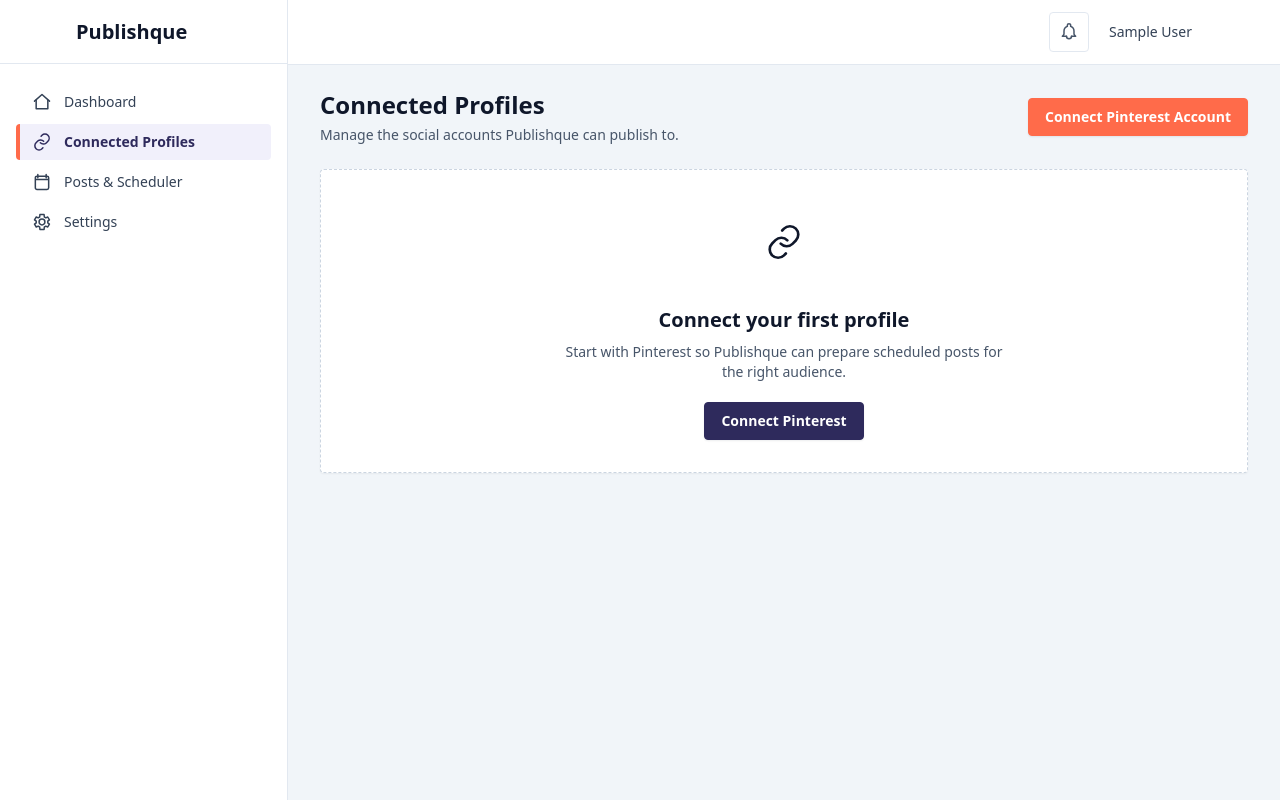
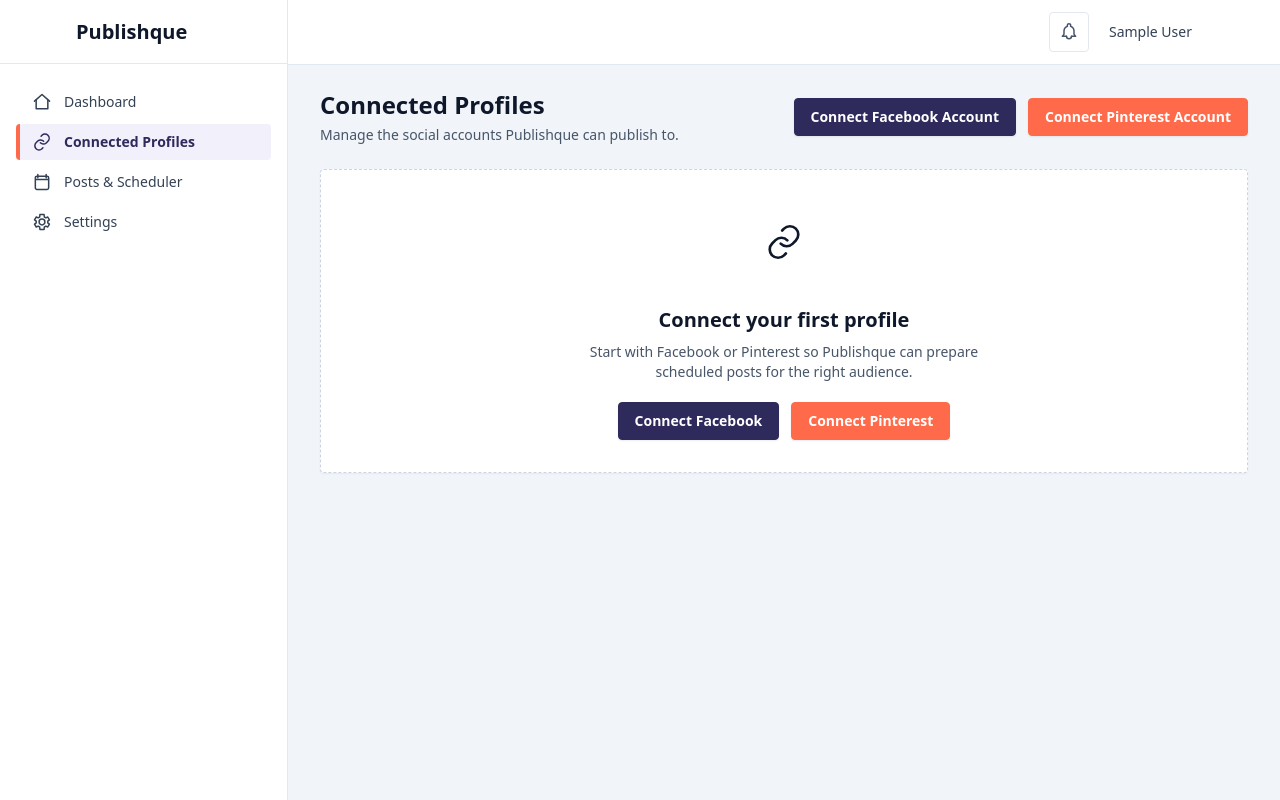
Before and after one commit to manik018/publishque, a Django app: page /profiles/ in a window 1280 px wide. Run offline with Django 5.2, Linux system fonts and the light colour scheme; the visitor is signed in with stand-in values (Sample User, id 1); data that the repository does not hold is empty; parts of the project's set-up code (start-up, migrations or seed data) failed here and were passed over; some libraries are stand-ins or nearby versions.

Commit message:
Add Facebook OAuth page connection support

```diff
--- a/apps/posts/adapters/__init__.py
+++ b/apps/posts/adapters/__init__.py
@@ -1,7 +1,10 @@
+from .facebook import FacebookAdapter
 from .pinterest import PinterestAdapter
 
 
 def get_adapter_for_platform(platform):
+    if platform == "facebook":
+        return FacebookAdapter()
     if platform == "pinterest":
         return PinterestAdapter()
     raise NotImplementedError(f"No publishing adapter is configured for {platform}.")
--- /dev/null
+++ b/apps/profiles/adapters.py
@@ -0,0 +1,9 @@
+from allauth.socialaccount.adapter import DefaultSocialAccountAdapter
+from django.urls import reverse
+
+
+class PublishqueSocialAccountAdapter(DefaultSocialAccountAdapter):
+    def get_connect_redirect_url(self, request, socialaccount):
+        if socialaccount.provider == "facebook":
+            return reverse("profiles:facebook_select_page")
+        return reverse("profiles:connected_profiles")
--- a/apps/profiles/models.py
+++ b/apps/profiles/models.py
@@ -15,13 +15,14 @@
         related_name="connected_profiles",
     )
     platform = models.CharField(max_length=20, choices=Platform.choices)
-    social_account = models.OneToOneField(
+    social_account = models.ForeignKey(
         "socialaccount.SocialAccount",
         on_delete=models.CASCADE,
-        related_name="connected_profile",
+        related_name="connected_profiles",
     )
     display_name = models.CharField(max_length=255)
     platform_account_id = models.CharField(max_length=255)
+    page_access_token = models.CharField(max_length=500, blank=True, null=True)
     is_active = models.BooleanField(default=True)
     connected_at = models.DateTimeField(auto_now_add=True)
 
--- a/apps/profiles/services.py
+++ b/apps/profiles/services.py
@@ -9,6 +9,7 @@
 logger = logging.getLogger("publishque.profiles.services")
 PINTEREST_TOKEN_URL = "https://api.pinterest.com/v5/oauth/token"
 PINTEREST_BOARDS_URL = "https://api.pinterest.com/v5/boards"
+FACEBOOK_PAGES_URL = "https://graph.facebook.com/v19.0/me/accounts"
 
 
 class PinterestTokenError(Exception):
@@ -16,6 +17,10 @@
 
 
 class PinterestBoardFetchError(Exception):
+    pass
+
+
+class FacebookPageFetchError(Exception):
     pass
 
 
@@ -96,3 +101,47 @@
         for item in items
         if item.get("id")
     ]
+
+
+def fetch_facebook_pages(social_account):
+    try:
+        social_token = SocialToken.objects.get(account=social_account)
+    except SocialToken.DoesNotExist as exc:
+        raise FacebookPageFetchError(
+            "Facebook token not found. Reconnect the account."
+        ) from exc
+
+    response = requests.get(
+        FACEBOOK_PAGES_URL,
+        params={
+            "access_token": social_token.token,
+            "fields": "id,name,access_token,picture",
+        },
+        timeout=15,
+    )
+    if not response.ok:
+        logger.warning(
+            "Facebook page fetch failed for social account %s: %s",
+            social_account.pk,
+            response.text,
+        )
+        raise FacebookPageFetchError(
+            "Could not load Facebook Pages. Reconnect the account and try again."
+        )
+
+    pages = []
+    for item in response.json().get("data", []):
+        page_id = item.get("id")
+        access_token = item.get("access_token")
+        if not page_id or not access_token:
+            continue
+        picture = item.get("picture", {}).get("data", {})
+        pages.append(
+            {
+                "id": page_id,
+                "name": item.get("name", "Untitled Page"),
+                "access_token": access_token,
+                "picture_url": picture.get("url", ""),
+            }
+        )
+    return pages
--- a/apps/profiles/urls.py
+++ b/apps/profiles/urls.py
@@ -7,6 +7,11 @@
 
 urlpatterns = [
     path("", views.connected_profiles, name="connected_profiles"),
+    path(
+        "facebook/select-page/",
+        views.facebook_select_page,
+        name="facebook_select_page",
+    ),
     path(
         "disconnect/<int:pk>/",
         views.disconnect_profile,
--- a/apps/profiles/views.py
+++ b/apps/profiles/views.py
@@ -4,7 +4,13 @@
 from django.shortcuts import get_object_or_404, redirect, render
 
 from .models import ConnectedProfile
-from .services import PinterestBoardFetchError, PinterestTokenError, fetch_pinterest_boards
+from .services import (
+    FacebookPageFetchError,
+    PinterestBoardFetchError,
+    PinterestTokenError,
+    fetch_facebook_pages,
+    fetch_pinterest_boards,
+)
 
 
 @login_required
@@ -33,7 +39,9 @@
         platform = connected_profile.get_platform_display()
         display_name = connected_profile.display_name
         social_account = connected_profile.social_account
-        SocialAccount.objects.filter(pk=social_account.pk).delete()
+        connected_profile.delete()
+        if not ConnectedProfile.objects.filter(social_account=social_account).exists():
+            SocialAccount.objects.filter(pk=social_account.pk).delete()
         messages.success(request, f"{display_name} was disconnected from {platform}.")
         return redirect("profiles:connected_profiles")
 
@@ -68,3 +76,75 @@
             "error": error,
         },
     )
+
+
+def connect_facebook_page(user, social_account, page):
+    connected_profile, created = ConnectedProfile.objects.update_or_create(
+        user=user,
+        platform=ConnectedProfile.Platform.FACEBOOK,
+        platform_account_id=page["id"],
+        defaults={
+            "social_account": social_account,
+            "display_name": page["name"],
+            "page_access_token": page["access_token"],
+            "is_active": True,
+        },
+    )
+    return connected_profile, created
+
+
+@login_required
+def facebook_select_page(request):
+    social_account = (
+        SocialAccount.objects.filter(user=request.user, provider="facebook")
+        .order_by("-id")
+        .first()
+    )
+    if social_account is None:
+        messages.error(request, "Connect Facebook before selecting a Page.")
+        return redirect("profiles:connected_profiles")
+
+    try:
+        pages = fetch_facebook_pages(social_account)
+    except FacebookPageFetchError as exc:
+        messages.error(request, str(exc))
+        return redirect("profiles:connected_profiles")
+
+    if request.method == "POST":
+        page_id = request.POST.get("page_id", "")
+        selected_page = next((page for page in pages if page["id"] == page_id), None)
+        if selected_page is None:
+            messages.error(request, "Select a valid Facebook Page to connect.")
+        else:
+            connected_profile, created = connect_facebook_page(
+                request.user,
+                social_account,
+                selected_page,
+            )
+            action = "connected" if created else "updated"
+            messages.success(
+                request,
+                f"{connected_profile.display_name} was {action} for Facebook.",
+            )
+            return redirect("profiles:connected_profiles")
+
+    elif len(pages) == 1:
+        connected_profile, created = connect_facebook_page(
+            request.user,
+            social_account,
+            pages[0],
+        )
+        action = "connected" if created else "updated"
+        messages.success(
+            request,
+            f"{connected_profile.display_name} was {action} for Facebook.",
+        )
+        return redirect("profiles:connected_profiles")
+
+    return render(
+        request,
+        "profiles/facebook_select_page.html",
+        {
+            "pages": pages,
+        },
+    )
--- a/requirements/base.txt
+++ b/requirements/base.txt
@@ -4,6 +4,7 @@
 dj-database-url>=2.2,<3.0
 django-htmx>=1.19,<2.0
 django-allauth>=65.0,<66.0
+cryptography>=42.0,<44.0
 requests>=2.32,<3.0
 celery>=5.4,<6.0
 redis>=5.0,<6.0
--- a/templates/profiles/connected_profiles.html
+++ b/templates/profiles/connected_profiles.html
@@ -11,9 +11,14 @@
             <h1 class="text-2xl font-semibold">Connected Profiles</h1>
             <p class="mt-1 text-sm text-slate-600">Manage the social accounts Publishque can publish to.</p>
         </div>
-        <a href="{% provider_login_url 'pinterest' process='connect' %}" class="btn-accent">
-            Connect Pinterest Account
-        </a>
+        <div class="flex flex-wrap gap-3">
+            <a href="{% provider_login_url 'facebook' process='connect' %}" class="btn-primary">
+                Connect Facebook Account
+            </a>
+            <a href="{% provider_login_url 'pinterest' process='connect' %}" class="btn-accent">
+                Connect Pinterest Account
+            </a>
+        </div>
     </div>
 
     {% if connected_profiles %}
@@ -29,7 +34,7 @@
                             </div>
                         </div>
                         <span class="rounded bg-accent/10 px-2 py-1 text-xs font-medium text-accent">
-                            Pinterest
+                            {{ profile.get_platform_display }}
                         </span>
                     </div>
                     <dl class="mt-4 space-y-2 text-sm text-slate-600">
@@ -57,10 +62,15 @@
                 </svg>
             </div>
             <h2 class="mt-6 text-xl font-semibold text-primary">Connect your first profile</h2>
-            <p class="mx-auto mt-2 max-w-md text-sm text-slate-600">Start with Pinterest so Publishque can prepare scheduled posts for the right audience.</p>
-            <a href="{% provider_login_url 'pinterest' process='connect' %}" class="btn-primary mt-5">
-                Connect Pinterest
-            </a>
+            <p class="mx-auto mt-2 max-w-md text-sm text-slate-600">Start with Facebook or Pinterest so Publishque can prepare scheduled posts for the right audience.</p>
+            <div class="mt-5 flex flex-wrap justify-center gap-3">
+                <a href="{% provider_login_url 'facebook' process='connect' %}" class="btn-primary">
+                    Connect Facebook
+                </a>
+                <a href="{% provider_login_url 'pinterest' process='connect' %}" class="btn-accent">
+                    Connect Pinterest
+                </a>
+            </div>
         </div>
     {% endif %}
 </section>
```
Also changed, not shown: apps/posts/adapters/facebook.py (added, +17 -0 lines), apps/profiles/tests/test_connected_profiles.py (+180 -0 lines), apps/profiles/tests/test_services.py (+41 -0 lines), config/settings/base.py (+15 -0 lines), templates/profiles/facebook_select_page.html (added, +45 -0 lines), apps/profiles/migrations/0002_connectedprofile_page_access_token_and_more.py (added), 1 other file.
